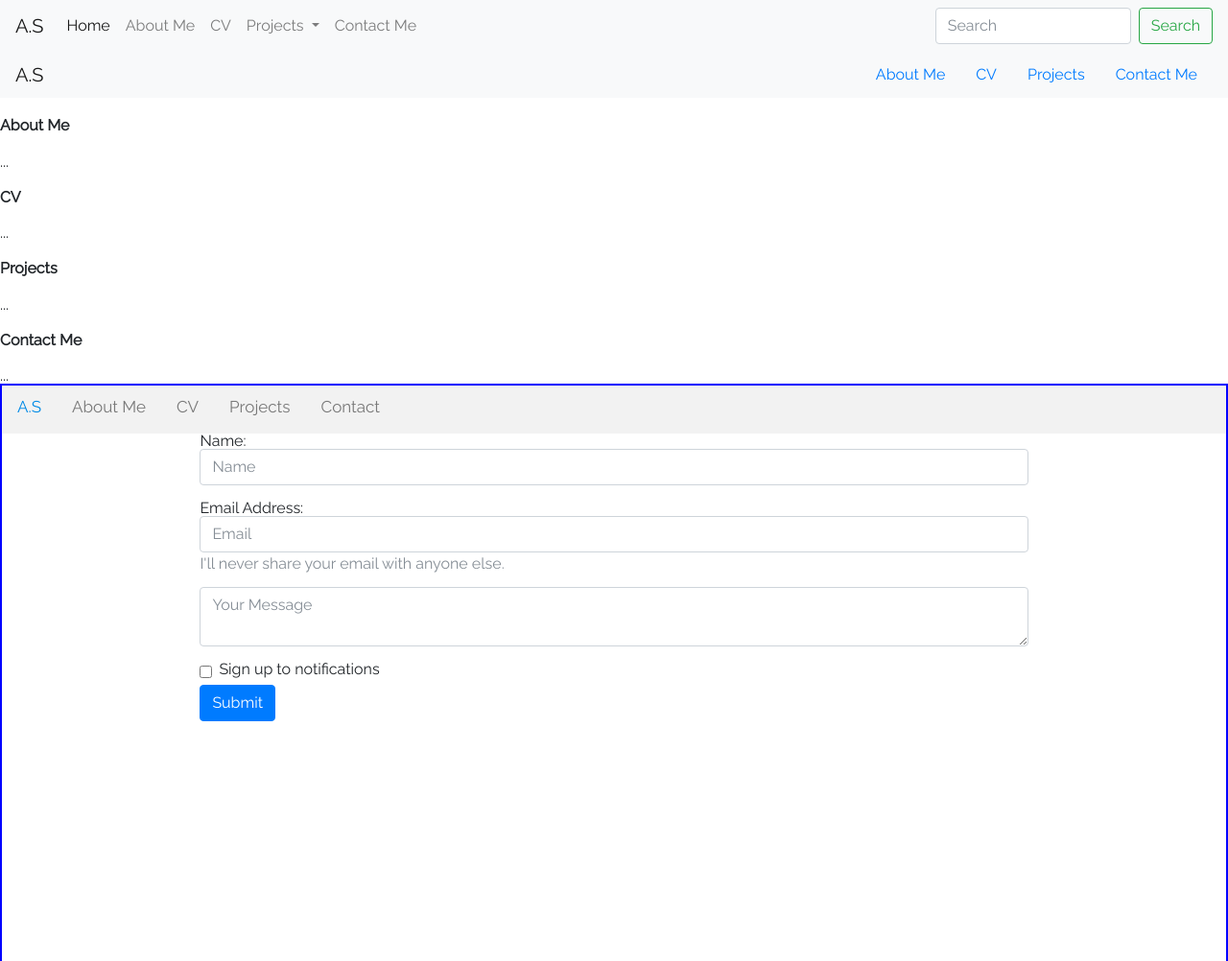
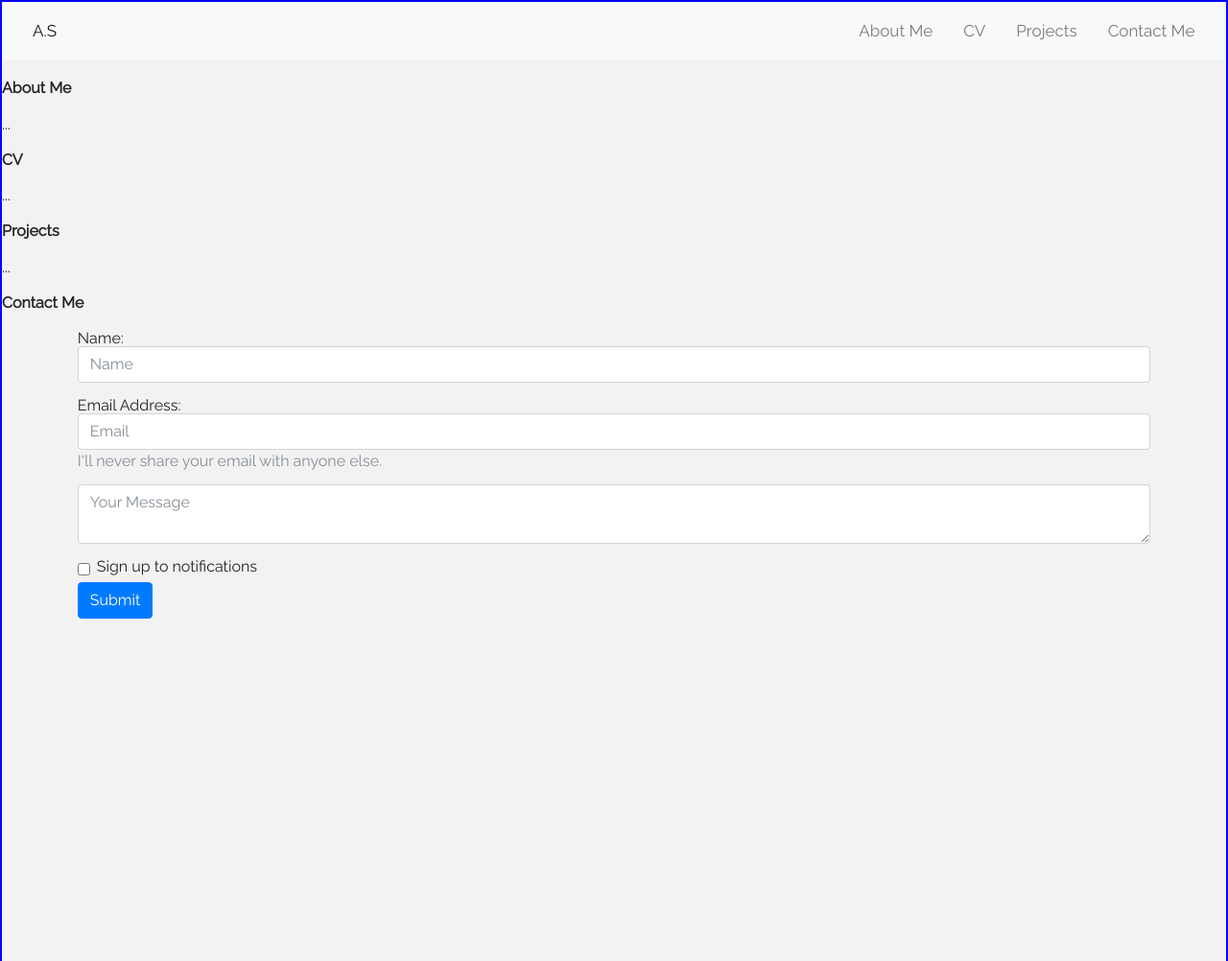
Before and after one commit to AbuBakr-S/Old-Portfolio, a plain HTML site: page index.html in a window 1280 px wide. Shown: the top 1002 px of the page at 96% size. Drawn offline with nearby package versions, Linux system fonts and the light colour scheme.

Commit message:
Tweaking use of ScrollSpy

```diff
--- a/index.html
+++ b/index.html
@@ -18,50 +18,19 @@
   </head>
   <body>
 
+    <!-- Grid Template -->
+    <div class="grid">
 
-    <!-- Bootstrap Responsive Navigation Bar -->
-    <nav class="navbar navbar-expand-lg navbar-light bg-light">
-      <a class="navbar-brand" href="#">A.S</a>
+        <!-- Bootstrap Scrollspy -->
+        <div class="top-nav a">
+            <nav id="navbar-example2" class="navbar navbar-light bg-light">
+
+            <!-- Testing Navigation Toggle
             <button class="navbar-toggler" type="button" data-toggle="collapse" data-target="#navbarSupportedContent" aria-controls="navbarSupportedContent" aria-expanded="false" aria-label="Toggle navigation">
             <span class="navbar-toggler-icon"></span>
             </button>
+            -->
 
-      <div class="collapse navbar-collapse" id="navbarSupportedContent">
-        <ul class="navbar-nav mr-auto">
-          <li class="nav-item active">
-            <a class="nav-link" href="#">Home <span class="sr-only">(current)</span></a>
-          </li>
-          <li class="nav-item">
-            <a class="nav-link" href="#">About Me</a>
-          </li>
-          <li class="nav-item">
-            <a class="nav-link" href="#">CV</a>
-          </li>
-          <li class="nav-item dropdown">
-            <a class="nav-link dropdown-toggle" href="#" id="navbarDropdown" role="button" data-toggle="dropdown" aria-haspopup="true" aria-expanded="false">
-              Projects
-            </a>
-            <div class="dropdown-menu" aria-labelledby="navbarDropdown">
-              <a class="dropdown-item" href="#">An Action</a>
-              <a class="dropdown-item" href="#">Another action</a>
-              <div class="dropdown-divider"></div>
-              <a class="dropdown-item" href="#">Something else here</a>
-            </div>
-          <li class="nav-item">
-            <a class="nav-link" href="#">Contact Me</a>
-          </li>
-        </ul>
-        <form class="form-inline my-2 my-lg-0">
-          <input class="form-control mr-sm-2" type="search" placeholder="Search" aria-label="Search">
-          <button class="btn btn-outline-success my-2 my-sm-0" type="submit">Search</button>
-        </form>
-      </div>
-    </nav>
-    <!-- End -->
-
-
-    <!-- Bootstrap Scrollspy -->
-    <nav id="navbar-example2" class="navbar navbar-light bg-light">
               <a class="navbar-brand" href="#">A.S</a>
               <ul class="nav nav-pills">
                 <li class="nav-item">
@@ -81,43 +50,16 @@
             <div data-spy="scroll" data-target="#navbar-example2" data-offset="0">
               <h4 id="about-me">About Me</h4>
               <p>...</p>
+
               <h4 id="cv">CV</h4>
               <p>...</p>
+
               <h4 id="projects">Projects</h4>
               <p>...</p>
+
               <h4 id="contact-me">Contact Me</h4>
-      <p>...</p>
-    </div>
-    <!-- End -->
-
-
-    <!-- Grid Template -->
-    <div class="grid">
-
-        <!-- Navigation -->
-        <div class="top-nav a">
-            <ul class="nav">
-              <li class="nav-item">
-                <a class="nav-link active" href="#">A.S</a>
-              </li>
-              <li class="nav-item">
-                <a class="nav-link" href="#">About Me</a>
-              </li>
-              <li class="nav-item">
-                <a class="nav-link" href="#">CV</a>
-              </li>
-              <li class="nav-item">
-                <a class="nav-link" href="#">Projects</a>
-              </li>
-              <li class="nav-item">
-                <a class="nav-link" href="#">Contact</a>
-              </li>
-            </ul>
-        </div>
-
               <!-- Form to Get in Contact -->
                 <div class="contact-form b"><!--class will be linked to the grid template-->
-          <!--  Contact Form Copy -->
                     <div class="container-fluid contact-form">
                         <form action="action_page.php"><!-- Still need to create this -->
 
@@ -148,8 +90,15 @@
                         </form>
                     </div>
                 </div>
+                <!-- End of Contact Form -->
+            </div>
+        </div>
+        <!-- End -->
 
-    </div><!-- End of Grid Template -->
+
+
+    </div>
+    <!-- End of Grid Template -->
 
 
     <!-- Boostrap JS CDN -->
--- a/style.css
+++ b/style.css
@@ -1,4 +1,4 @@
-/* Creating my own responsive columns */
+/* Creating my own responsive columns
 .col-1 {width: 8.33%;}
 .col-2 {width: 16.66%;}
 .col-3 {width: 25%;}
@@ -11,6 +11,7 @@
 .col-10 {width: 83.33%;}
 .col-11 {width: 91.66%;}
 .col-12 {width: 100%;}
+*/
 
 body {
     font-family: 'Raleway', sans-serif;
@@ -82,9 +83,14 @@ h6 {
   height: 2000px;
   /* Leave width blank to allow for adjustment */
   display: grid;  /*block level grid*/
-  grid-template-rows: 2.5% 30% 35% 30% 2.5%;
-  grid-template-columns: 5% 10% 35% 35% 10% 5%; /*define column widths explicitly or relatively*/
+  grid-template-rows: 1000px 500px 500px 500px;
+  grid-template-columns: repeat(12, 8.33%); /*define column widths explicitly or relatively*/
 }
+
+
+
+
+
 
 
 /* ##### NAVIGATION ##### */
@@ -92,7 +98,7 @@ h6 {
 /* Grid positioning */
 .top-nav.a {
     grid-row: 1 / span 1;
-    grid-column: 1 / span 6;
+    grid-column: 1 / span 12;
 }
 
 /* Add a black background color to the top navigation */
@@ -124,16 +130,22 @@ h6 {
 
 
 
-/* ##### FORM STYLES ##### */
+
+
+
+
+
+/* ##### CONTACT ME FORM ##### */
 
 /* Grid positioning */
 .contact-form.b {
     grid-row: 2 / span 1;
-    grid-column: 3 / span 2;
+    grid-column: 2 / span 10;
+    margin: 0 5%;
 }
 
 
-/* ##### END OF FORM STYLES ##### */
+/* ##### END OF FORM ##### */
 
 
 
```
Lines whose indentation alone changed are shown as unchanged.
